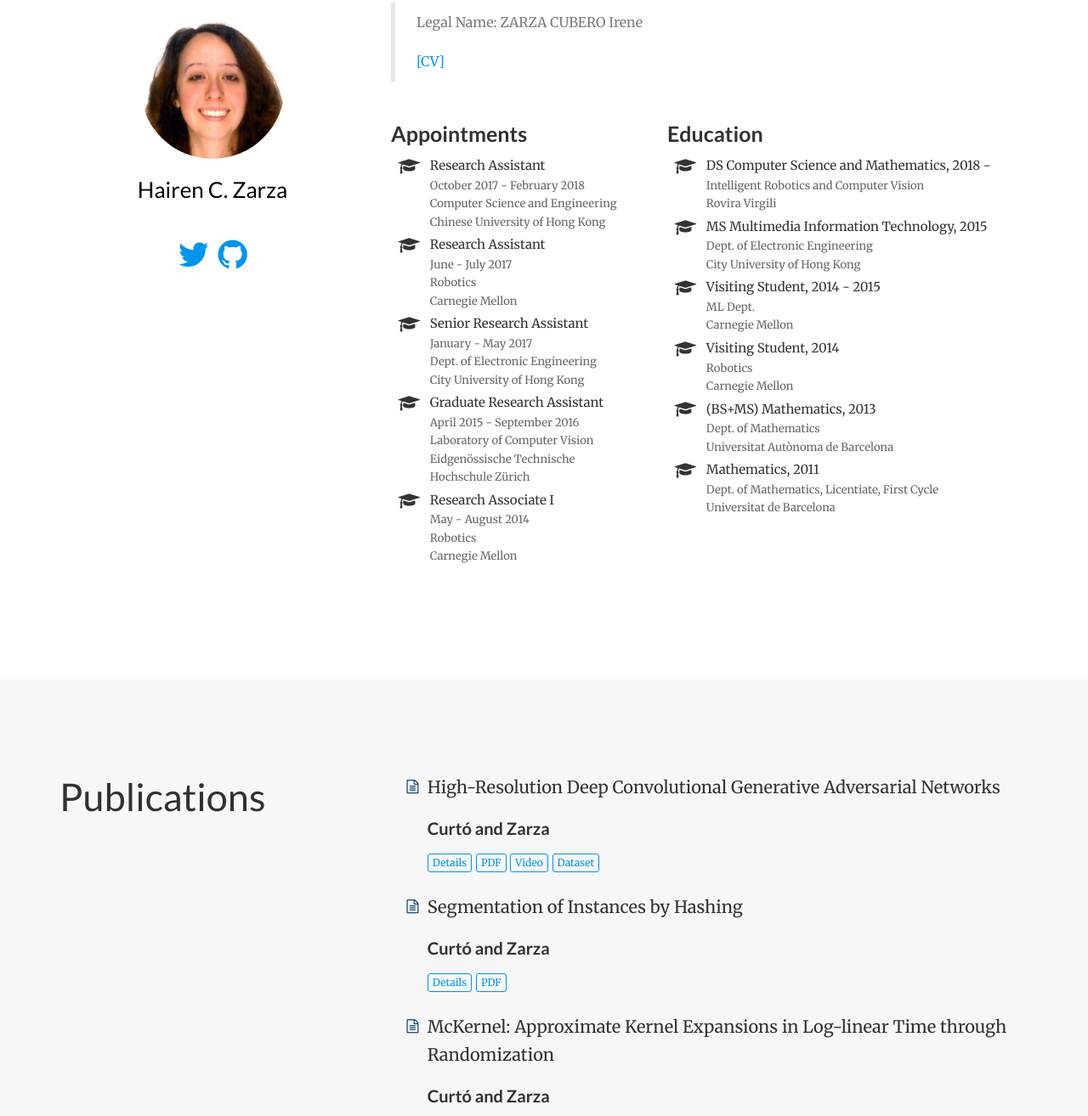
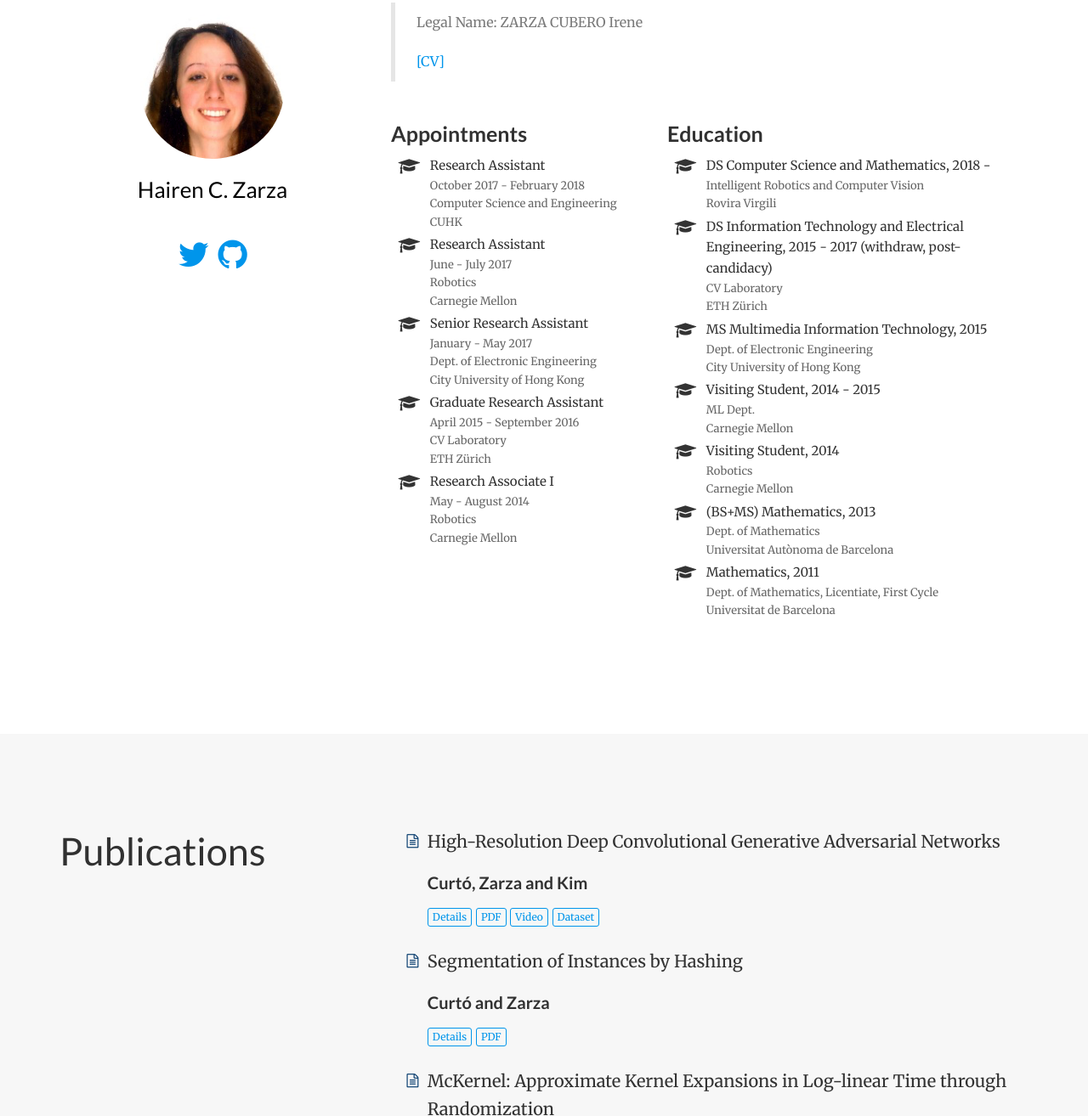
Before and after one commit to zarza2/zarza2.github.io, a plain HTML site: page index.html in a window 1280 px wide. Shown: the part 134-1448 px from the top of the page at 85% size. Drawn offline with nearby package versions, Linux system fonts and the light colour scheme; some packages are replaced by stand-ins of ours; some icons are missing.

Commit message:
Website Zarza

```diff
--- a/index.html
+++ b/index.html
@@ -175,7 +175,7 @@
               <p class="course">Research Assistant</p>
 	      <p class="institution">October 2017 - February 2018</p>
 	      <p class="institution">Computer Science and Engineering</p>
-              <p class="institution">Chinese University of Hong Kong</p>
+              <p class="institution">CUHK</p>
             </div>
           </li>
 
@@ -204,8 +204,8 @@
             <div class="description">
               <p class="course">Graduate Research Assistant</p>
 	      <p class="institution">April 2015 - September 2016</p>
-	      <p class="institution">Laboratory of Computer Vision</p>
-              <p class="institution">Eidgenössische Technische Hochschule Zürich</p>
+	      <p class="institution">CV Laboratory</p>
+              <p class="institution">ETH Zürich</p>
             </div>
           </li>
 
@@ -235,6 +235,16 @@
               <p class="institution"></p>
               <p class="institution">Intelligent Robotics and Computer Vision</p>
               <p class="institution">Rovira Virgili</p>
+            </div>
+          </li>
+
+          <li>
+            <i class="fa-li fa fa-graduation-cap"></i>
+            <div class="description">
+              <p class="course">DS Information Technology and Electrical Engineering, 2015 - 2017 (withdraw, post-candidacy) </p>
+              <p class="institution"></p>
+              <p class="institution">CV Laboratory</p>
+              <p class="institution">ETH Zürich</p>
             </div>
           </li>
 
@@ -325,7 +335,7 @@
   <span itemprop="name">High-Resolution Deep Convolutional Generative Adversarial Networks</span>
       <h4><div class="pub-authors" itemprop="author">
 
-        Curtó and Zarza
+        Curtó, Zarza and Kim
 
       </div></h4>
   <p>
@@ -397,7 +407,7 @@
   <span itemprop="name">McKernel: Approximate Kernel Expansions in Log-linear Time through Randomization</span>
       <h4><div class="pub-authors" itemprop="author">
 
-        Curtó and Zarza
+        Curtó, Zarza and Kim
 
       </div></h4>
   <p>
```
Also changed, not shown: publication/hdcgan/index.html (+1 -1 lines), publication/mckernel/index.html (+1 -1 lines).
